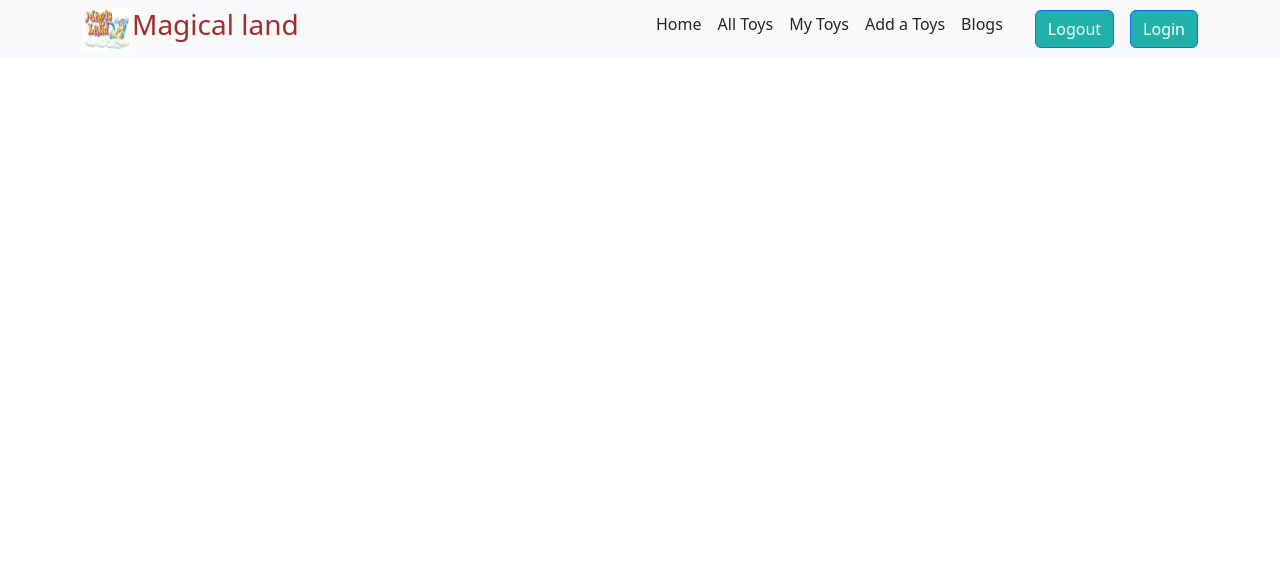
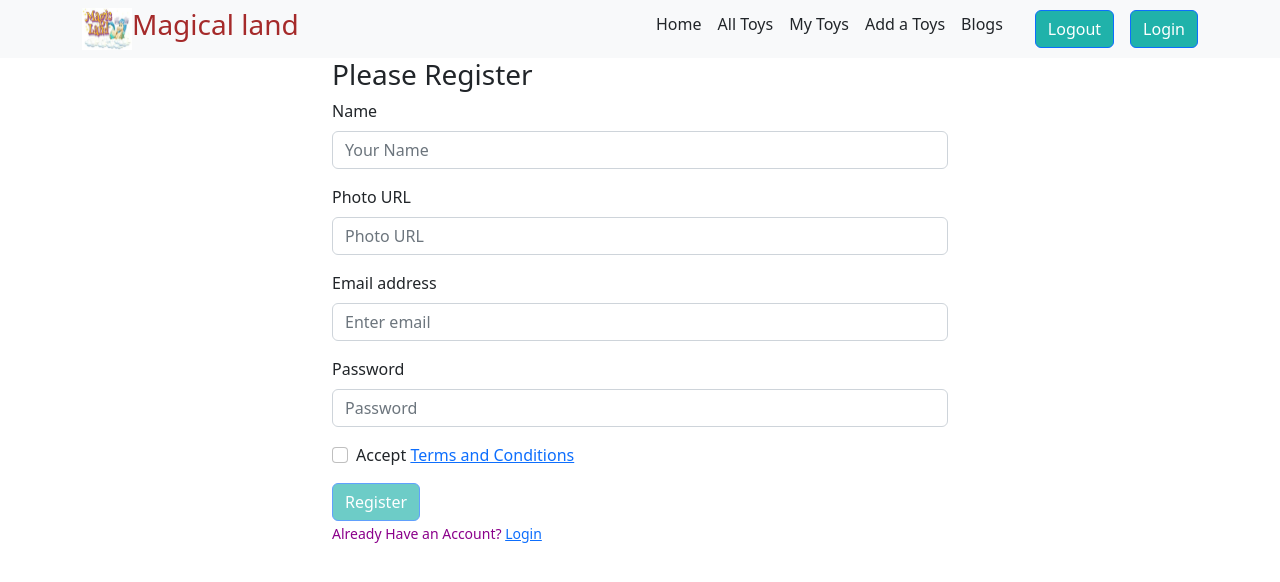
Before and after one commit to Suraiyatithi/toys-world-client2, a React (Vite) app: page /register in a window 1280 px wide. Shown: the top 582 px of the page. Built offline with nearby package versions, Linux system fonts and the light colour scheme; no server answers.

Commit message:
register page added

```diff
--- a/src/Pages/LogIn/Register.jsx
+++ b/src/Pages/LogIn/Register.jsx
@@ -1,10 +1,115 @@
-import React from 'react';
+import React, { useContext } from 'react';
+
+import { Button, Container, Form } from 'react-bootstrap';
+import { Link } from 'react-router-dom';
+import { AuthContext } from '../../Provider/AuthProvider';
+import { useState } from 'react';
+
+
+
 
 const Register = () => {
+    const [error, setError] = useState('');
+    const[success,setsuccess]=useState()
+
+
+    const { createUser} = useContext(AuthContext);
+    const [accepted, setAccepted] = useState(false);
+    const handleRegister = event => {
+        event.preventDefault();
+        setError('')
+        setsuccess('')
+        const form = event.target;
+        const name = form.name.value;
+        const photo = form.photo.value;
+        const email = form.email.value;
+        const password = form.password.value;
+
+        console.log(name, photo, email, password);
+
+
+
+if (password.length < 6) {
+   setError('!!!!password must be 6 characters or longer')
+   return
+}
+
+
+
+         createUser(email, password)
+
+            .then(result => {
+                const createdUser = result.user;
+                console.log(createdUser);
+                event.target.reset();
+                setError('')
+                setsuccess("Successfully Register")
+
+
+     })
+            .catch(error => {
+                console.log(error);
+                setError(error);
+            })
+    }
+
+    const handleAccepted = event =>{
+        setAccepted(event.target.checked)
+    }
+    const handlechange=event=>{
+
+        if(event.target.value.trim().length ==0)
+        {
+           setError('!!!!!!!Please Fill All the Input Value')
+           return
+        }}
     return (
-        <div>
+        <Container className='w-50 text-dark'>
+        <h3>Please Register</h3>
+        <Form onSubmit={handleRegister} name='From'>
+            <Form.Group className="mb-3" controlId="formBasicname">
+                <Form.Label>Name</Form.Label>
+                <Form.Control type="text" name='name' placeholder="Your Name" required />
+            </Form.Group>
+            <Form.Group className="mb-3" controlId="formBasicphoto">
+                <Form.Label>Photo URL</Form.Label>
+                <Form.Control type="text" name='photo' placeholder="Photo URL" required />
+            </Form.Group>
+            <Form.Group className="mb-3" controlId="formBasicEmail">
+                <Form.Label>Email address</Form.Label>
+                <Form.Control onChange={handlechange} type="email" name='email' placeholder="Enter email" required />
+            </Form.Group>
 
-        </div>
+            <Form.Group className="mb-3" controlId="formBasicPassword">
+                <Form.Label>Password</Form.Label>
+                <Form.Control onChange={handlechange} type="password" name='password' placeholder="Password" required />
+            </Form.Group>
+
+            <Form.Group className="mb-3" controlId="formBasicCheckbox">
+                <Form.Check
+                    onClick={handleAccepted}
+                    type="checkbox"
+                    name="accept"
+                    label={<>Accept <Link to="">Terms and Conditions</Link> </>} />
+            </Form.Group>
+          <Button  style={{background:"	LightSeaGreen"}} disabled={!accepted} type="submit">
+            Register
+
+            </Button>
+            <br />
+            <Form.Text style={{color:"darkmagenta"}} className="">
+                Already Have an Account? <Link to="/login">Login</Link>
+            </Form.Text>
+
+            <Form.Text className="">
+          <h6 className='text-error text-danger p-2'>{error}</h6>
+            </Form.Text>
+
+            <Form.Text className="">
+          <h6 className=' text-success p-2'>{success}</h6>
+            </Form.Text>
+        </Form>
+    </Container>
     );
 };
 
```
